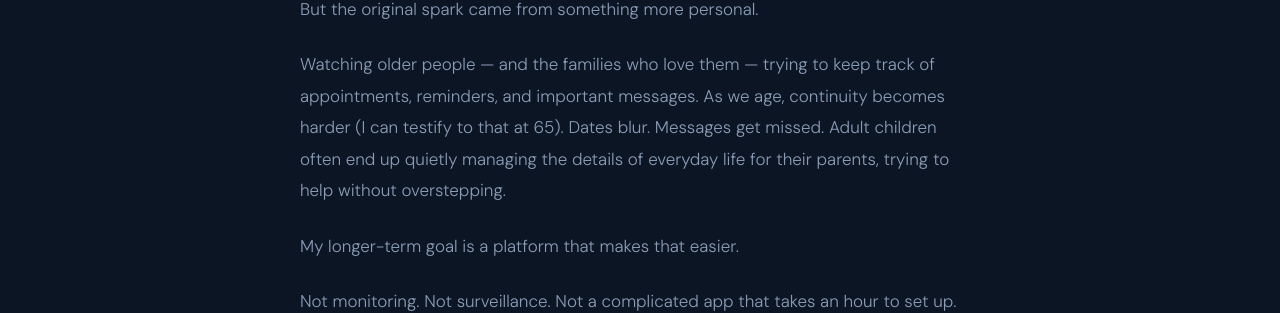
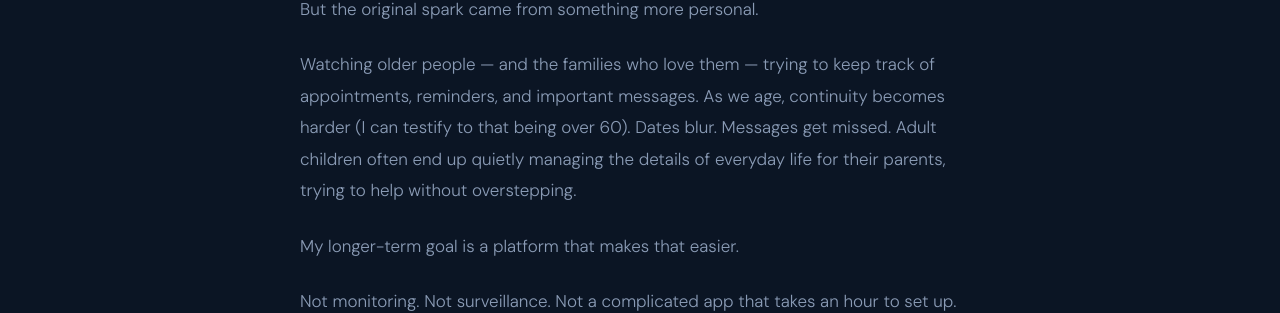
Before and after one commit to rightonq-code/rightonq-code.github.io, a Jekyll site: the page built from _posts/2026-04-01-building-something-simple.md, in a window 1280 px wide and 900 px high, scrolled down 2872 px. Shown: the part 207-520 px from the top of the window. Built offline with Jekyll 4.4.1, drawn with Linux system fonts in a browser that asks for light colours.

Commit message:
Revise age reference for clarity and sensitivity

```diff
--- a/_posts/2026-04-01-building-something-simple.md
+++ b/_posts/2026-04-01-building-something-simple.md
@@ -77,7 +77,7 @@ That becomes the foundation.
 
 But the original spark came from something more personal.
 
-Watching older people — and the families who love them — trying to keep track of appointments, reminders, and important messages. As we age, continuity becomes harder (I can testify to that at 65). Dates blur. Messages get missed. Adult children often end up quietly managing the details of everyday life for their parents, trying to help without overstepping.
+Watching older people — and the families who love them — trying to keep track of appointments, reminders, and important messages. As we age, continuity becomes harder (I can testify to that being over 60). Dates blur. Messages get missed. Adult children often end up quietly managing the details of everyday life for their parents, trying to help without overstepping.
 
 My longer-term goal is a platform that makes that easier.
 
```
